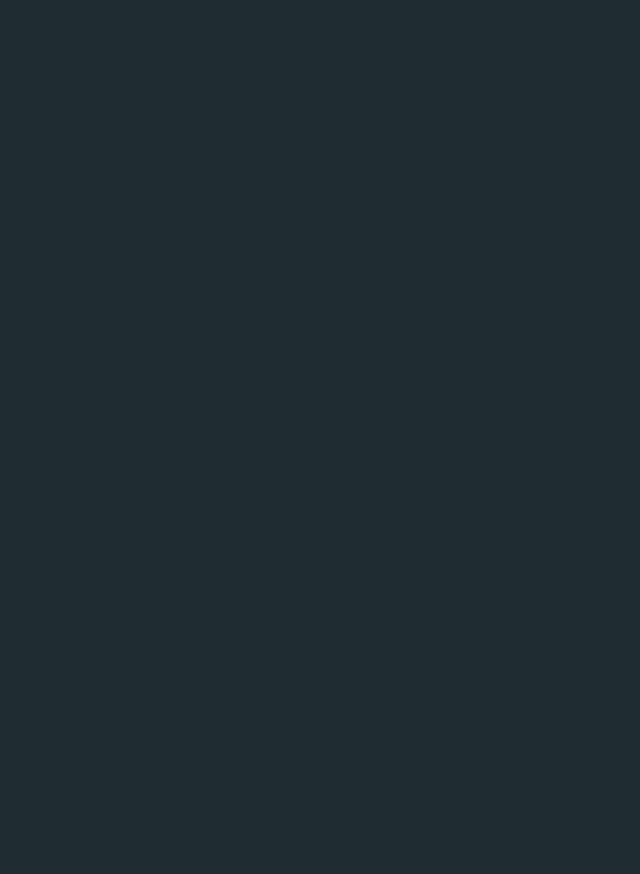
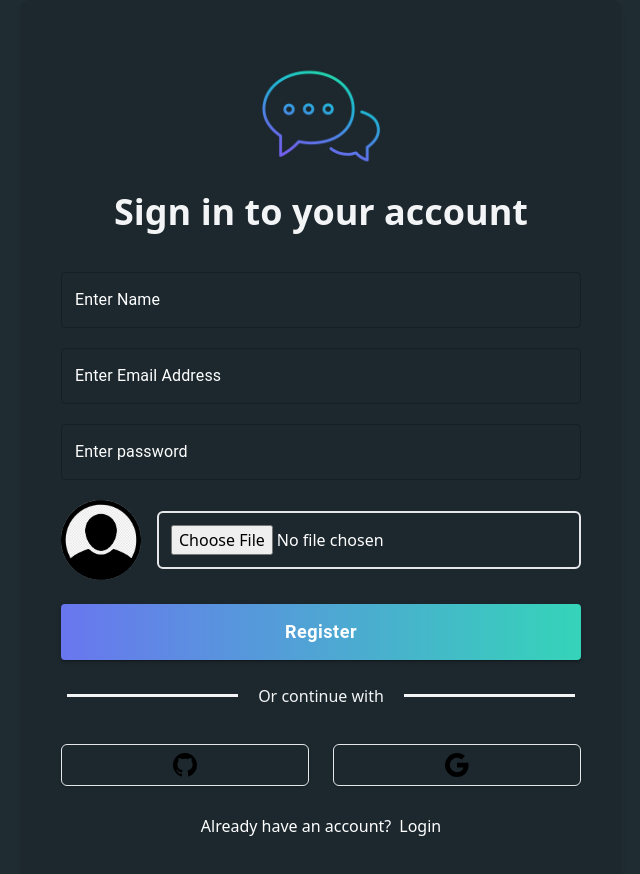
Before and after one commit to developer-mahin/chat-client, a React (Vite) app: page /register in a window 1280 px wide. Before the commit this address had no page. Shown: the top 874 px of the page, without its empty margins (319-959 px from the left). Before the commit the page ends 800 px from the top, so only its background shows below. Built offline with nearby package versions, Linux system fonts and the light colour scheme.

Commit message:
sign in and signup page created

```diff
--- a/package.json
+++ b/package.json
@@ -29,6 +29,7 @@
     "react-icons": "^4.10.1",
     "react-redux": "^8.1.2",
     "react-router-dom": "^6.15.0",
+    "react-toastify": "^9.1.3",
     "socket.io-client": "^4.7.2"
   },
   "devDependencies": {
--- a/src/App.jsx
+++ b/src/App.jsx
@@ -1,13 +1,15 @@
 import { Route, Routes } from "react-router-dom";
-import Auth from "./pages/Auth/Auth";
 import Message from "./pages/Message/Message";
-import "./App.css"
+import "./App.css";
+import Login from "./pages/Login/Login";
+import Register from "./pages/Register/Register";
 
 function App() {
   return (
     <Routes>
       <Route path="/" element={<Message />}></Route>
-      <Route path="/auth" element={<Auth />}></Route>
+      <Route path="/login" element={<Login />}></Route>
+      <Route path="/register" element={<Register />}></Route>
     </Routes>
   );
 }
--- a/src/components/AuthForm/AuthForm.jsx
+++ b/src/components/AuthForm/AuthForm.jsx
@@ -5,6 +5,7 @@ import AuthSocialButtons from "../AuthSocialButtons/AuthSocialButtons";
 import { BsGithub, BsGoogle } from "react-icons/bs";
 import { Button } from "@mui/material";
 import user from "../../assets/images/user.png";
+import axios from "axios";
 
 const AuthForm = ({ variant, setVariant }) => {
   const [imageData, setImageData] = useState(null);
@@ -31,11 +32,12 @@ const AuthForm = ({ variant, setVariant }) => {
   const {
     register,
     handleSubmit,
+    reset,
     formState: { errors },
   } = useForm();
 
   const onSubmit = (data) => {
-    const image = data.image[0];
+    const image = imageData;
     const name = data.name;
     const email = data.email;
     const password = data.password;
@@ -46,6 +48,21 @@ const AuthForm = ({ variant, setVariant }) => {
       image,
     };
     console.log(formData);
+    if (variant === "REGISTER") {
+      // axios
+      //   .post("api/v1/auth/sign_up", data)
+      //   .then((res) => {
+      //     console.log(res);
+      //   })
+      //   .catch((err) => {
+      //     console.log(err.message);
+      //   });
+      console.log("hello register");
+      reset();
+    } else {
+      console.log("hello login");
+      reset();
+    }
   };
 
   const socialAction = (action) => {};
@@ -97,7 +114,6 @@ const AuthForm = ({ variant, setVariant }) => {
                   name="image"
                   required
                   onChange={convertImage}
-                  {...register("image")}
                   className="w-full p-3 text-white font-medium border-2 rounded-md"
                 />
               </div>
--- /dev/null
+++ b/src/components/SmallLoader/SmallLoader.jsx
@@ -0,0 +1,11 @@
+import { CircularProgress } from "@mui/material";
+
+const SmallLoader = () => {
+  return (
+    <div>
+      <CircularProgress color="neutral" size="sm" variant="solid" />
+    </div>
+  );
+};
+
+export default SmallLoader;
--- /dev/null
+++ b/src/pages/Login/Login.jsx
@@ -0,0 +1,105 @@
+import AuthSocialButtons from "../../components/AuthSocialButtons/AuthSocialButtons";
+import { BsGithub, BsGoogle } from "react-icons/bs";
+import Input from "../../components/Input/Input";
+import { Button } from "@mui/material";
+import { Link } from "react-router-dom";
+import { useForm } from "react-hook-form";
+import logo from "../../assets/images/logo.png";
+import axios from "axios";
+import { toast } from "react-toastify";
+
+const Login = () => {
+  const {
+    register,
+    handleSubmit,
+    reset,
+    formState: { errors },
+  } = useForm();
+
+  const onSubmit = (data) => {
+    axios
+      .post("http://localhost:5000/api/v1/auth/sign_in", data)
+      .then((res) => {
+        toast(res.data.message);
+      })
+      .catch((err) => {
+        toast.error(err.message);
+      });
+  };
+  const socialAction = () => {};
+
+  return (
+    <div className="h-[100vh] flex items-center justify-center px-4 lg:py-0 py-20 ">
+      <div className="lg:bg-[#00000017] bg-[#0000006c] lg:px-10 px-5 lg:py-14 py-7 shadow-md rounded-lg md:w-[600px] w-full">
+        <div>
+          <div className="flex items-center justify-center ]">
+            <img src={logo} className="w-[120px]" alt="" />
+          </div>
+          <h2 className="text-gray-100 text-center font-bold md:text-4xl text-2xl mt-4">
+            Sign in to your account
+          </h2>
+        </div>
+        <form onSubmit={handleSubmit(onSubmit)} className="md:mt-10 mt-5">
+          <Input
+            type="email"
+            name="email"
+            label="Enter Email Address"
+            register={register}
+            errors={errors}
+          />
+
+          <Input
+            type="password"
+            name="password"
+            label="Enter password"
+            register={register}
+            errors={errors}
+          />
+
+          <div className="flex items-center justify-center mt-6">
+            <Button
+              type="submit"
+              variant="contained"
+              fullWidth
+              className="bg-gradient-to-r from-[#6976EF] to-[#35D4B9] rounded-md duration-200 transition-all text-white"
+              sx={{
+                py: "12px",
+                fontSize: "18px",
+                textTransform: "capitalize",
+                fontWeight: "600",
+              }}
+            >
+              Login
+            </Button>
+          </div>
+        </form>
+
+        <div className=" flex items-center justify-center gap-5 mt-6">
+          <hr className="border-b-2 border-gray-100 lg:w-[33%] w-[30%]" />
+          <p className="text-gray-100">Or continue with</p>
+          <hr className="border-b-2 border-gray-100 lg:w-[33%] w-[30%]" />
+        </div>
+
+        <div className="flex items-center justify-between gap-6 md:mt-6 mt-4">
+          <AuthSocialButtons
+            Icon={BsGithub}
+            onClick={() => socialAction("github")}
+          />
+          <AuthSocialButtons
+            Icon={BsGoogle}
+            onClick={() => socialAction("google")}
+          />
+        </div>
+
+        <div className="flex items-center justify-center gap-2 text-[#fff]  mt-4">
+          <p>New to here?</p>
+          <div className="hover:underline cursor-pointer">
+            <Link to="/register">Create an account</Link>
+          </div>
+        </div>
+      </div>
+    </div>
+  );
+};
+
+export default Login;
--- a/src/pages/Message/Message.jsx
+++ b/src/pages/Message/Message.jsx
@@ -1,5 +1,9 @@
 
 const Message = () => {
+
+    const cookie = document.cookie.split(";")
+    console.log(cookie)
+
     return (
         <div>
 
--- /dev/null
+++ b/src/pages/Register/Register.jsx
@@ -0,0 +1,168 @@
+import { Link, useNavigate } from "react-router-dom";
+import AuthSocialButtons from "../../components/AuthSocialButtons/AuthSocialButtons";
+import { Button } from "@mui/material";
+import Input from "../../components/Input/Input";
+import { useForm } from "react-hook-form";
+import { useState } from "react";
+import { BsGithub, BsGoogle } from "react-icons/bs";
+import user from "../../assets/images/user.png";
+import logo from "../../assets/images/logo.png";
+import axios from "axios";
+import { toast } from "react-toastify";
+
+const Register = () => {
+  const [imageData, setImageData] = useState(null);
+  const [addImage, setAddImage] = useState(null);
+  const [loading, setLoading] = useState(false);
+  const navigate = useNavigate();
+
+  const convertImage = (e) => {
+    const image = e.target.files[0];
+    setAddImage(image);
+    if (image) {
+      const render = new FileReader();
+      render.onload = (e) => {
+        setImageData(e.target.result);
+      };
+      render.readAsDataURL(image);
+    }
+  };
+
+  const {
+    register,
+    handleSubmit,
+    reset,
+    formState: { errors },
+  } = useForm();
+
+  const onSubmit = (data) => {
+    setLoading(true);
+    const image = addImage;
+    const name = data.name;
+    const email = data.email;
+    const password = data.password;
+
+    let formData = new FormData();
+    formData.append("image", image);
+    formData.append("email", email);
+    formData.append("name", name);
+    formData.append("password", password);
+
+    axios
+      .post("http://localhost:5000/api/v1/auth/sign_up", formData)
+      .then((res) => {
+        toast(res.data.message);
+        navigate("/login");
+        setLoading(false);
+        reset();
+      })
+      .catch((err) => {
+        toast.error(err.message);
+        setLoading(false);
+      });
+  };
+
+  const socialAction = () => {};
+
+  return (
+    <div className="px-4 lg:py-0 py-20">
+      <div className="lg:bg-[#00000017] bg-[#0000006c] lg:px-10 px-5 lg:py-14 py-7 shadow-md rounded-lg md:w-[600px] mx-auto w-full">
+        <div>
+          <div className="flex items-center justify-center ]">
+            <img src={logo} className="w-[120px]" alt="" />
+          </div>
+          <h2 className="text-gray-100 text-center font-bold md:text-4xl text-2xl mt-4">
+            Sign in to your account
+          </h2>
+        </div>
+        <form onSubmit={handleSubmit(onSubmit)} className="md:mt-10 mt-5">
+          <Input
+            type="text"
+            name="name"
+            label="Enter Name"
+            register={register}
+            errors={errors}
+          />
+          <Input
+            type="email"
+            name="email"
+            label="Enter Email Address"
+            register={register}
+            errors={errors}
+          />
+
+          <Input
+            type="password"
+            name="password"
+            label="Enter password"
+            register={register}
+            errors={errors}
+          />
+          <div className="flex items-center gap-4">
+            <div className="w-[80px] h-[80px]">
+              <img
+                src={imageData ? imageData : user}
+                className="w-full h-full object-cover rounded-full"
+                alt=""
+              />
+            </div>
+            <div className="flex-1">
+              <input
+                type="file"
+                id="image"
+                accept="image/*"
+                name="image"
+                required
+                onChange={convertImage}
+                className="w-full p-3 text-white font-medium border-2 rounded-md"
+              />
+            </div>
+          </div>
+
+          <div className="flex items-center justify-center mt-6">
+            <Button
+              type="submit"
+              variant="contained"
+              fullWidth
+              className="bg-gradient-to-r from-[#6976EF] to-[#35D4B9] rounded-md duration-200 transition-all text-white"
+              sx={{
+                py: "12px",
+                fontSize: "18px",
+                textTransform: "capitalize",
+                fontWeight: "600",
+              }}
+            >
+              {loading ? "Loading..." : "Register"}
+            </Button>
+          </div>
+        </form>
+
+        <div className=" flex items-center justify-center gap-5 mt-6">
+          <hr className="border-b-2 border-gray-100 lg:w-[33%] w-[30%]" />
+          <p className="text-gray-100">Or continue with</p>
+          <hr className="border-b-2 border-gray-100 lg:w-[33%] w-[30%]" />
+        </div>
+
+        <div className="flex items-center justify-between gap-6 md:mt-6 mt-4">
+          <AuthSocialButtons
+            Icon={BsGithub}
+            onClick={() => socialAction("github")}
+          />
+          <AuthSocialButtons
+            Icon={BsGoogle}
+            onClick={() => socialAction("google")}
+          />
+        </div>
+
+        <div className="flex items-center justify-center gap-2 text-[#fff]  mt-4">
+          <p>Already have an account?</p>
+          <div className="hover:underline cursor-pointer">
+            <Link to="/login">Login</Link>
+          </div>
+        </div>
+      </div>
+    </div>
+  );
+};
+
+export default Register;
--- /dev/null
+++ b/src/redux/authSlice/authSlice.js
@@ -0,0 +1,15 @@
+import { createSlice } from "@reduxjs/toolkit";
+
+const initialState = {
+  loading: false,
+  data: {},
+  message: "",
+  error: "",
+  token: "",
+};
+
+const authSlice = createSlice({
+  name: "authSlice",
+  initialState,
+  reducers: {},
+});
```
Also changed, not shown: src/main.jsx (+14 -0 lines), 1 other file (tests, documents, lock files or other folders).
